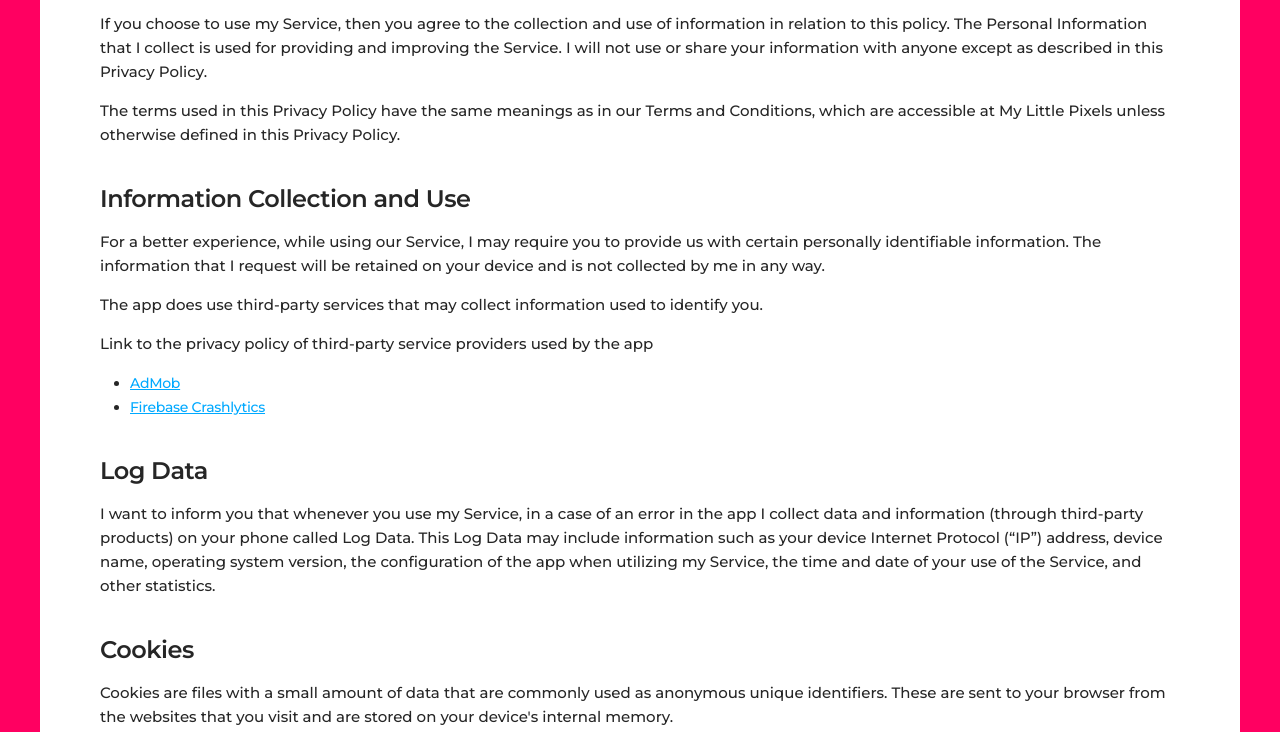
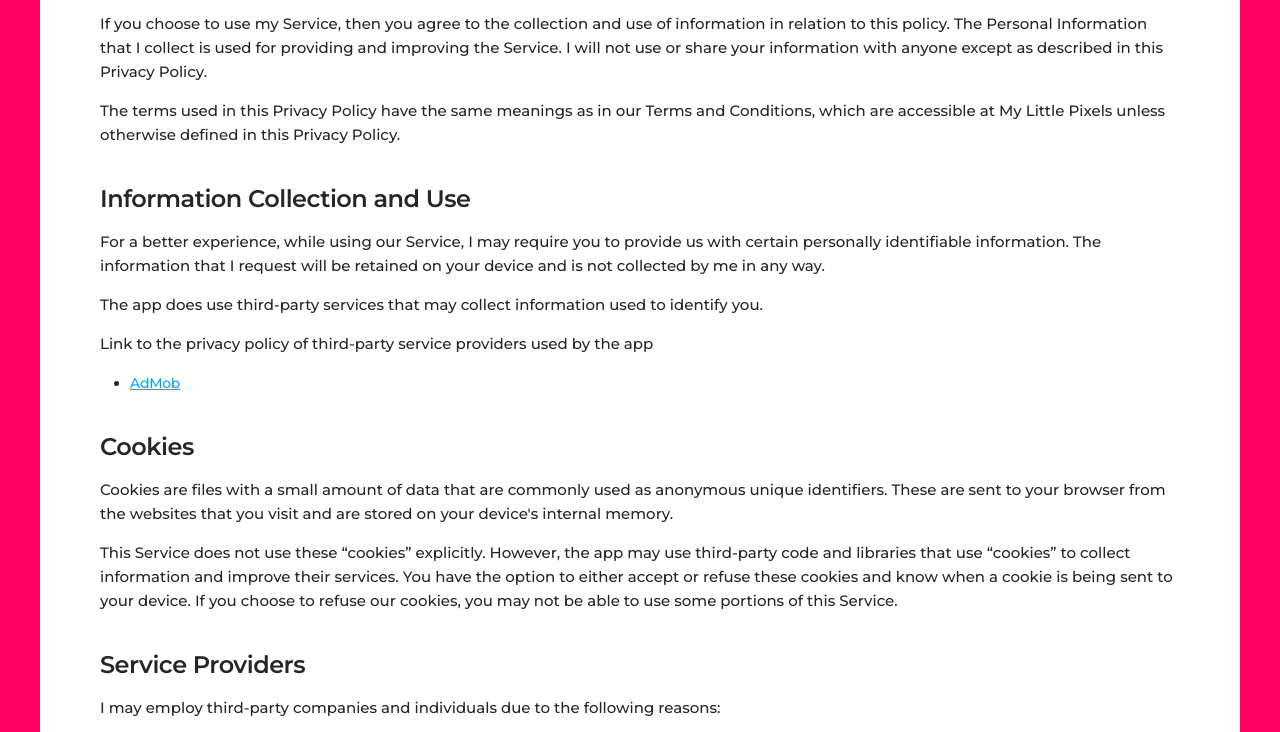
Before and after one commit to fpoisson/fpoisson.github.io, a plain HTML site: page MyLittlePixels/PrivacyPolicy/index.html in a window 1280 px wide. Shown: the part 397-1129 px from the top of the page. Drawn offline with Linux system fonts and the light colour scheme.

Commit message:
Remove third party data logging paragraph

```diff
--- a/MyLittlePixels/PrivacyPolicy/index.html
+++ b/MyLittlePixels/PrivacyPolicy/index.html
@@ -68,20 +68,7 @@
           </p>
           <ul>
             <li><a href="https://support.google.com/admob/answer/6128543?hl=en" target="_blank" rel="noopener noreferrer">AdMob</a></li>
-            <li><a href="https://firebase.google.com/support/privacy/" target="_blank" rel="noopener noreferrer">Firebase Crashlytics</a></li>
           </ul>
-          <h2>Log Data</h2>
-          <p>
-            I want to inform you that whenever you
-            use my Service, in a case of an error in the app
-            I collect data and information (through third-party
-            products) on your phone called Log Data. This Log Data may
-            include information such as your device Internet Protocol
-            (“IP”) address, device name, operating system version, the
-            configuration of the app when utilizing my Service,
-            the time and date of your use of the Service, and other
-            statistics.
-          </p>
           <h2>Cookies</h2>
           <p>
             Cookies are files with a small amount of data that are
```
